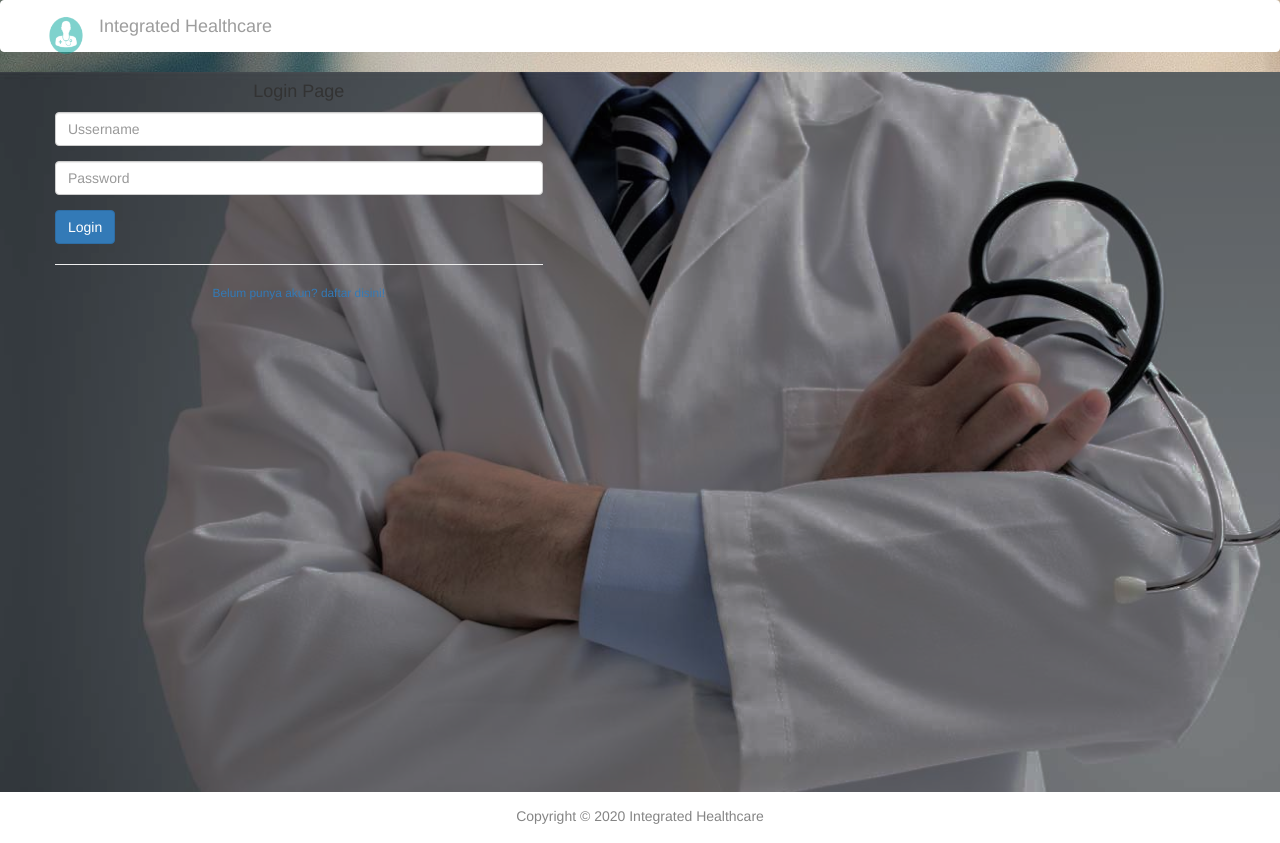
After one commit to ahmadfikri21/Posyandu, a CodeIgniter app: page /Posyandu/index.php/dokter/index in a window 1280 px wide. The commit adds this page. Run offline with CodeIgniter, Linux system fonts and the light colour scheme.

Commit message:
menambahkan homepage dokter

```diff
--- /dev/null
+++ b/application/controllers/Dokter.php
@@ -0,0 +1,14 @@
+<?php
+defined('BASEPATH') or exit('No direct script access allowed');
+
+class Dokter extends CI_Controller
+{
+    public function index()
+    {
+        $this->load->view("templates/dokter/headerHome");
+        $this->load->view("Dokter/login");
+        $this->load->view("templates/dokter/footerHome");
+    }
+
+
+}
--- /dev/null
+++ b/application/views/Dokter/login.php
@@ -0,0 +1,39 @@
+<div class="container-fluid p-0 container-dk">
+    <div class="container">
+        <div class="row justify-content-center">
+            <div class="col-lg-5">
+                <div class="card o-hidden border-0 shadow-lg my-5">
+                    <div class="card-body p-0">
+                        <div class="row">
+                            <div class="col-lg">
+                                <div class="p-5">
+                                    <div class="text-center">
+                                        <h1 class="h4 text-gray-900 mb-4">Login Page</h1>
+                                    </div>
+                                    <form class="user">
+                                        <div class="form-group">
+                                            <input type="text" class="form-control form-control-user" id="ussername" name="ussername" placeholder="Ussername">
+                                        </div>
+                                        <div class="form-group">
+                                            <input type="password" class="form-control form-control-user" id="password" name="password" placeholder="Password">
+                                        </div>
+                                        <button type="submit" class="btn btn-primary btn-user ">
+                                            Login
+                                        </button>
+                                    </form>
+                                    <hr>
+
+                                    <div class="text-center">
+                                        <a class="small" href="<?php echo base_url(""); ?>homepage/registrasi">Belum punya akun? daftar disini!</a>
+                                    </div>
+                                </div>
+                            </div>
+                        </div>
+                    </div>
+                </div>
+
+            </div>
+
+        </div>
+    </div>
+</div>
--- /dev/null
+++ b/application/views/templates/dokter/footerHome.php
@@ -0,0 +1,4 @@
+<footer class="footer-dk"><p>Copyright &copy; 2020 Integrated Healthcare</p></footer>
+    </div>
+</body>
+</html>
--- /dev/null
+++ b/application/views/templates/dokter/headerHome.php
@@ -0,0 +1,18 @@
+<html>
+
+<head>
+    <link rel="stylesheet" href="<?php echo base_url() ?>/assets/css/bootstrap.css">
+    <link rel="stylesheet" href="<?php echo base_url() ?>/assets/css/style.css">
+    <title>Posyandu</title>
+</head>
+
+<body>
+    <div class="container-body container-body-dk">
+        <nav class="navbar navbar-inverse nav-color-dk">
+            <div class="container-fluid nav-con">
+                <div class="navbar-header ">
+                <a class="navbar-brand" href="#"><img class="nav-logo-dk" src="<?= base_url('/assets/css/img/Logo_Dokter.png')?>"
+                alt="Logo" > </a>
+                <a class="navbar-brand nav-txt-color-dk" href="#">Integrated Healthcare</a>
+                </div>
+        </nav>
--- a/assets/css/style.css
+++ b/assets/css/style.css
@@ -65,5 +65,32 @@ footer p{/* mengatur tulisan di footer */
 /*css pasien*/
 
 /*css dokter*/
+.footer-dk{
+    text-align:center;
+    background-color: white;
+    opacity: 1.0;
+}
+.footer-dk p{
+    color: black ;
+    opacity: 48%;
+
+}
+.nav-color-dk{
+    background-color: white;
+    border-color: white;
+}
+.nav-logo-dk{
+        width: 40px;
+        height: 40px;
+}
+.nav-txt-color-dk{
+    color: 33383D;
+
+}
+.container-dk{
+    background:url('../css/img/Background_dokter_1.png');
+    height: 90%;
+}
+
 
 /*css pengelola */
```
Also changed, not shown: assets/css/img/Background_dokter_1.png (added), assets/css/img/Logo_Dokter.png (added).
